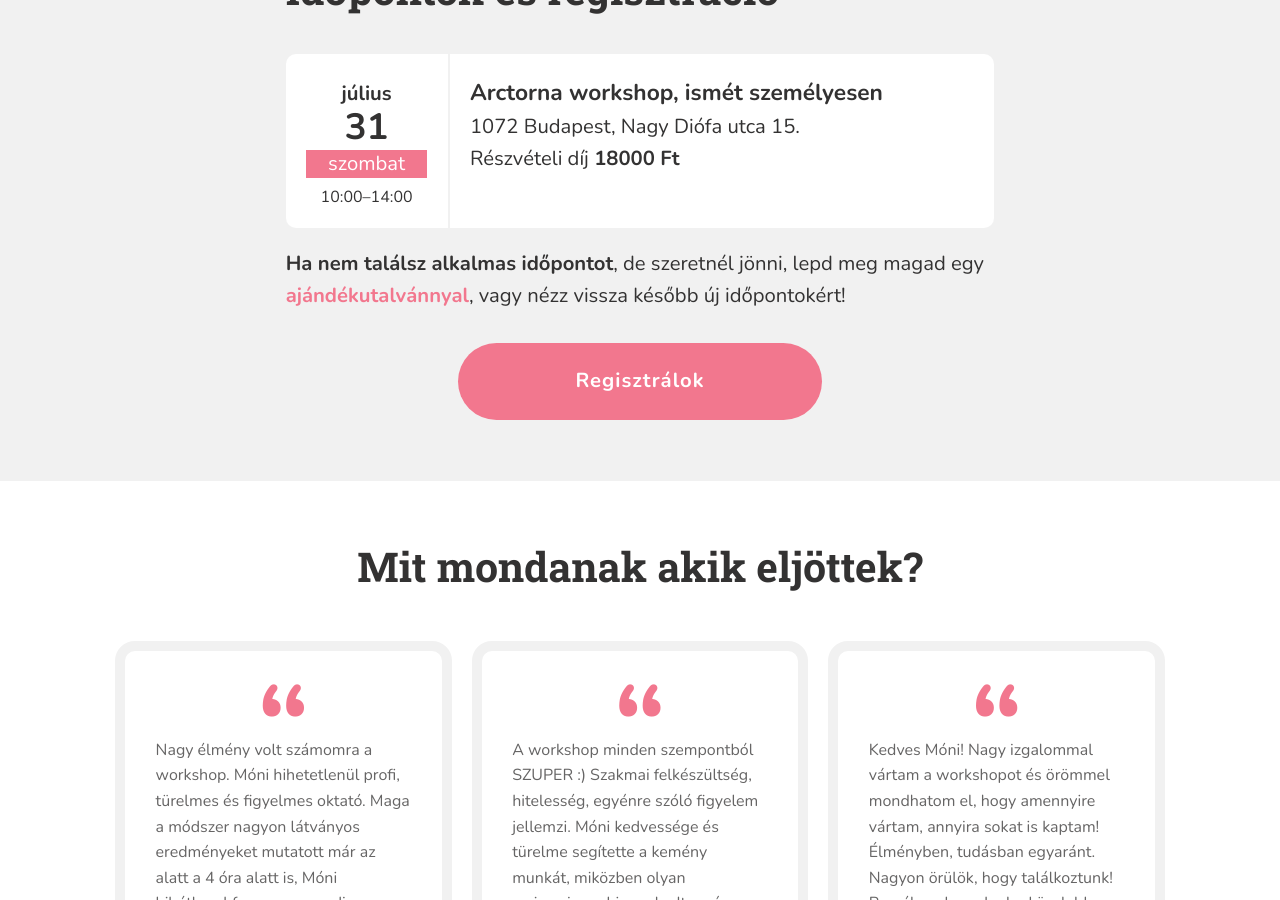
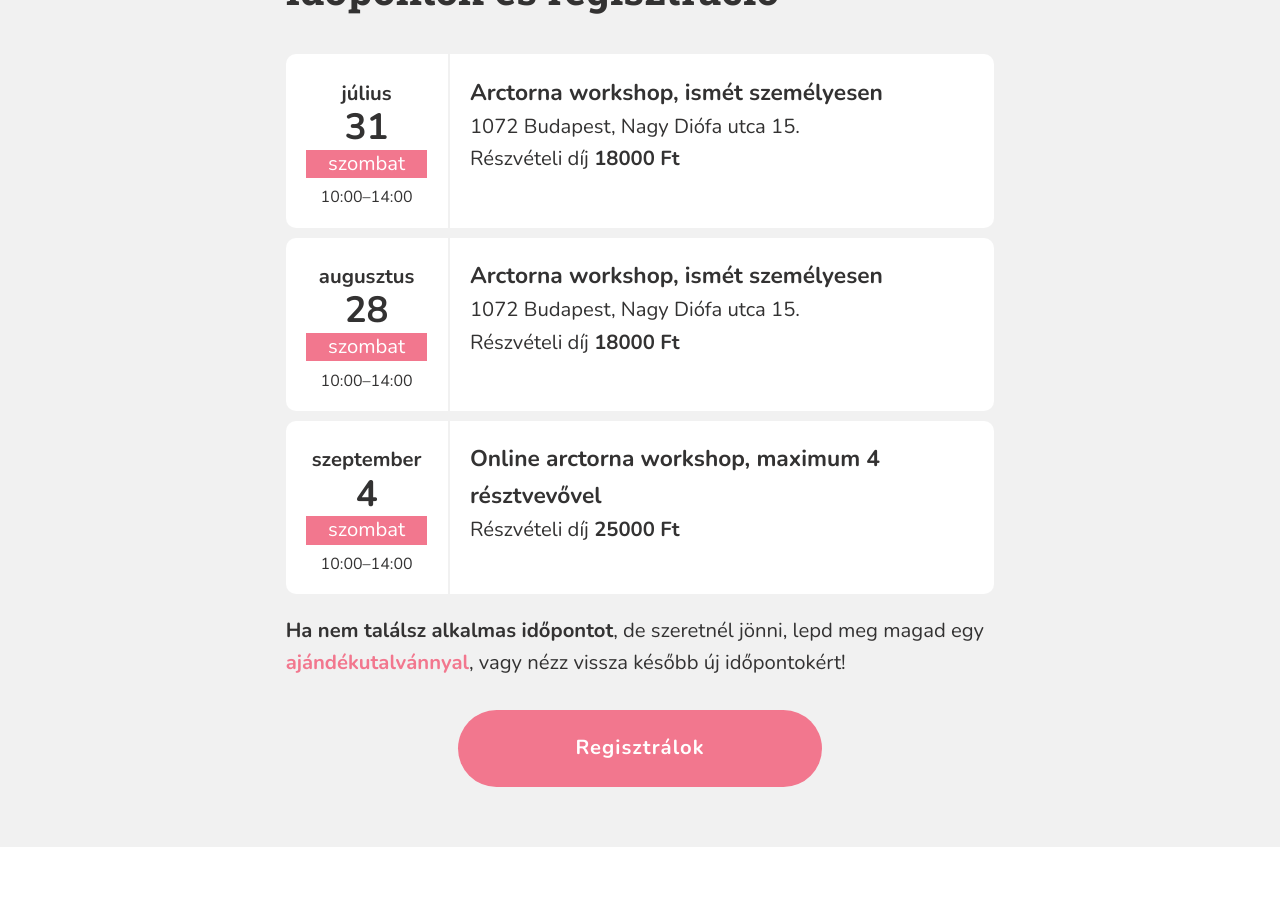
Before and after one commit to monikamudra/arctorna, a Jekyll site: the page built from workshop.md, in a window 1280 px wide and 900 px high, scrolled down 2309 px. Built offline with Jekyll 4.4.1, drawn with Linux system fonts in a browser that asks for light colours.

Commit message:
Event update

```diff
--- a/_data/workshop.yaml
+++ b/_data/workshop.yaml
@@ -28,13 +28,6 @@ events:
   #     Standard arctorna workshop, de a jelenlegi helyzet miatt kis csoportban
   #     indul online, maximum három fővel.
 
-  - date: 2021-7-24-T10:00
-    start: "10:00"
-    end: "14:00"
-    title: Online arctorna workshop, maximum 4 résztvevővel
-    price: 25000
-    full: true
-
   - date: 2021-7-31-T10:00
     start: "10:00"
     end: "14:00"
@@ -42,3 +35,18 @@ events:
     address: 1072 Budapest, Nagy Diófa utca 15.
     price: 18000
     full: false
+
+  - date: 2021-8-28-T10:00
+    start: "10:00"
+    end: "14:00"
+    title: Arctorna workshop, ismét személyesen
+    address: 1072 Budapest, Nagy Diófa utca 15.
+    price: 18000
+    full: false
+
+  - date: 2021-9-4-T10:00
+    start: "10:00"
+    end: "14:00"
+    title: Online arctorna workshop, maximum 4 résztvevővel
+    price: 25000
+    full: false
```
